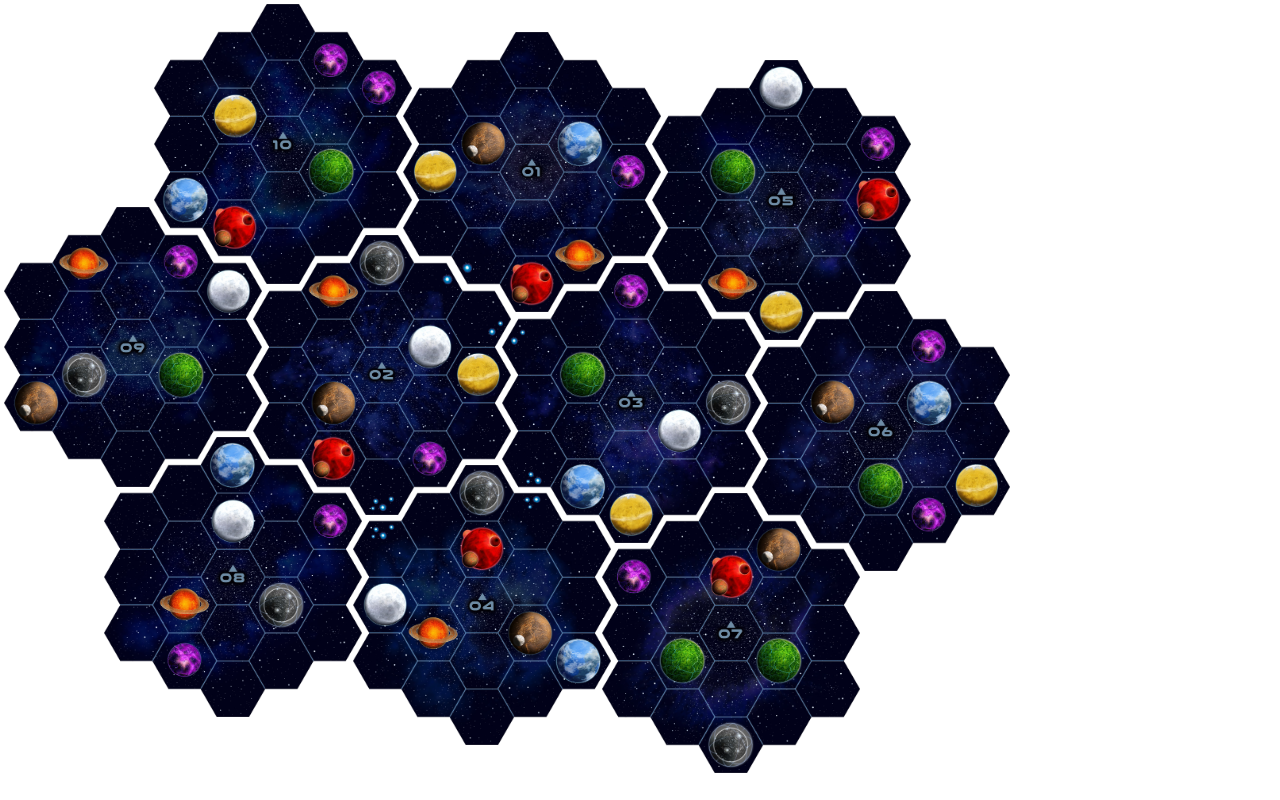
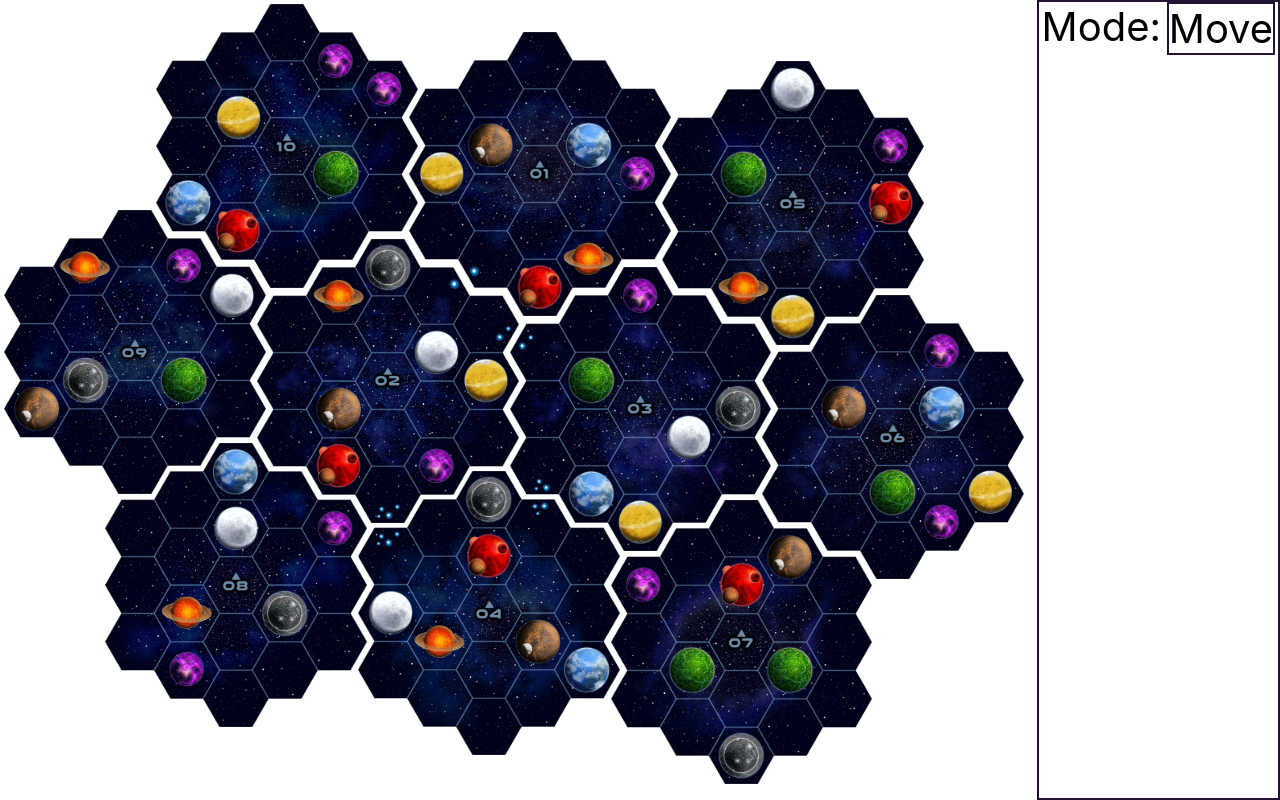
Before and after one commit to stones314/gaia-map-web, a React (Create React App) app: page / in a window 1280 px wide. Built offline with nearby package versions, Linux system fonts and the light colour scheme.

Commit message:
added menu. added moving of sectors split into more files.

```diff
--- a/src/App.css
+++ b/src/App.css
@@ -12,75 +12,11 @@ code {
     monospace;
 }
 
-:root {
-  --sec-height: 35vmin;
-  --sec-delta-x: calc(var(--sec-height) * 0.89);
-  --sec-delta-y: calc(var(--sec-height) * 0.1);
+.App {
+  display: flex;
+  flex-direction: row
 }
 
-.rot0 { transform: rotate(0deg); }
-.rot60 { transform: rotate(60deg); }
-.rot120 { transform: rotate(120deg); }
-.rot180 { transform: rotate(180deg); }
-.rot240 { transform: rotate(240deg); }
-.rot300 { transform: rotate(300deg); }
-
-.map-box {
-  position: relative;
-  width: 100vmin;
-  height: 85vmin;
-/*  border: 2px solid #231233;*/
+@media screen and (orientation:portrait) {
+  .App {flex-direction: column;}
 }
-
-.map-sec {
-  position: absolute;
-  height: var(--sec-height);
-  width: auto;
-}
-
-.map-row {
-  position: absolute;
-  width: 80vmin;
-  /*border: 2px solid #ff3344;*/
-  height: var(--sec-height);
-}
-
-.map-row-1 {
-  top: 0.5vmin;
-  left: calc(var(--sec-height) * 0.55);
-}
-
-.map-row-2 {
-  top: calc(var(--sec-height) * 0.74);
-  left: 0.5vmin;
-}
-
-.map-row-3 {
-  top: calc(var(--sec-height) * 0.74 + var(--sec-height) * 0.82);
-  left: calc(var(--sec-height) * 0.37);
-}
-
-.map-sec-border {
-  border: 3px solid #23ff33;
-  border-radius: 100%;
-}
-
-.map-col-1 {
-  top: 0vmin;
-  left: 0vmin;
-}
-
-.map-col-2 {
-  top: var(--sec-delta-y);
-  left: var(--sec-delta-x);
-}
-
-.map-col-3 {
-  top: calc(var(--sec-delta-y) * 2);
-  left: calc(var(--sec-delta-x) * 2);
-}
-
-.map-col-4 {
-  top: calc(var(--sec-delta-y) * 3);
-  left: calc(var(--sec-delta-x) * 3);
-}
--- a/src/App.jsx
+++ b/src/App.jsx
@@ -13,70 +13,8 @@ import s10 from './img/s10.png';
 import s05b from './img/s05b.png';
 import s06b from './img/s06b.png';
 import s07b from './img/s07b.png';
-
-
-class Sector extends React.Component {
-  getClassName(rot, col, b) {
-    var s = "map-sec"+
-        " rot"+rot+
-        " map-col-"+ col;
-    if (b)
-      s = s +" map-sec-border";
-    return s;
-  }
-
-  render() {
-    return(
-    <img
-      src={this.props.sector}
-      className={this.getClassName(this.props.rotation, this.props.col, false)}
-      onClick={this.props.onClick}
-	  alt={this.props.sector}
-    />
-    )
-  }
-}
-
-
-class Map extends React.Component {
-  renderSector(i, col) {
-    return (
-        <Sector
-          key={i}
-          sid={i}
-          numSect={this.props.numSect}
-          sector={this.props.sectors[i]}
-          rotation={this.props.rotation[i]}
-          col={col}
-          onClick={() => this.props.onClick(i)}
-        />
-    );
-  }
-
-  render(){
-    return (
-      <div className="map-box">
-        <div className="map-row map-row-1">
-          {this.renderSector(0,1)}
-          {this.renderSector(1,2)}
-          {this.renderSector(2,3)}
-        </div>
-        <div className="map-row map-row-2">
-          {this.renderSector(3,1)}
-          {this.renderSector(4,2)}
-          {this.renderSector(5,3)}
-          {this.renderSector(6,4)}
-        </div>
-        <div className="map-row map-row-3">
-          {this.renderSector(7,1)}
-          {this.renderSector(8,2)}
-          {this.renderSector(9,3)}
-       </div>
-     </div>
-    )
-  }
-}
-
+import Map from './Map';
+import Menu from './Menu';
 
 class App extends React.Component {
   constructor(props) {
@@ -84,14 +22,29 @@ class App extends React.Component {
     this.state = {
       sectors: [s10,s01,s05,s09,s02,s03,s06,s08,s04,s07],
       rotation: [0,0,0,0,0,0,0,0,0,0],
+      selected: -1,
       numSect: 10,
+      moveMode: true,
     };
     this.onClickSector = this.onClickSector.bind(this);
   }
 
-
   onClickSector(i) {
     var rot = this.state.rotation.slice();
+    if (this.state.moveMode) {
+      if(this.state.selected < 0){
+        this.setState({selected: i});
+      }else if(this.state.selected === i){
+        this.setState({selected: -1});
+      }else {
+        var sec = this.state.sectors.slice();
+        [sec[i], sec[this.state.selected]] = [sec[this.state.selected], sec[i]];
+        [rot[i], rot[this.state.selected]] = [rot[this.state.selected], rot[i]];
+        this.setState({selected: -1, sectors: sec, rotation: rot});
+      }
+    }
+    else {
+      rot = this.state.rotation.slice();
       if(rot[i] === 300){
         rot[i] = 0;
         this.setState({rotation : rot});
@@ -102,6 +55,11 @@ class App extends React.Component {
         this.setState({rotation: rot});
       }
     }
+  }
+
+  onClickModeBtn() {
+    this.setState({moveMode: !this.state.moveMode});
+  }
 
   render() {
     return (
@@ -111,6 +69,11 @@ class App extends React.Component {
           sectors={this.state.sectors}
           rotation={this.state.rotation}
           onClick={(i) => this.onClickSector(i)}
+          selected={this.state.selected}
+        />
+        <Menu
+          onClickMode={() => this.onClickModeBtn()}
+          moveMode={this.state.moveMode}
         />
       </div>
     )
--- /dev/null
+++ b/src/Map.css
@@ -0,0 +1,106 @@
+body {
+  margin: 0;
+  font-family: -apple-system, BlinkMacSystemFont, "Segoe UI", "Roboto", "Oxygen",
+    "Ubuntu", "Cantarell", "Fira Sans", "Droid Sans", "Helvetica Neue",
+    sans-serif;
+  -webkit-font-smoothing: antialiased;
+  -moz-osx-font-smoothing: grayscale;
+}
+
+code {
+  font-family: source-code-pro, Menlo, Monaco, Consolas, "Courier New",
+    monospace;
+}
+
+:root {
+  --sec-height: 35.5vmin;
+  --sec-width: 38.5vmin;
+  --sec-delta-x: calc(var(--sec-height) * 0.89);
+  --sec-delta-y: calc(var(--sec-height) * 0.1);
+  --menu-font-size: 5vmin;
+}
+
+.rot0 { transform: rotate(0deg); }
+.rot60 { transform: rotate(60deg); }
+.rot120 { transform: rotate(120deg); }
+.rot180 { transform: rotate(180deg); }
+.rot240 { transform: rotate(240deg); }
+.rot300 { transform: rotate(300deg); }
+
+.map-box {
+  position: relative;
+  width: 130vmin;
+  height: 100vmin;
+/*  border: 2px solid #231233;*/
+}
+
+.map-img {
+  width: auto;
+  height: 100%;
+}
+
+.map-sec {
+  position: absolute;
+  height: var(--sec-height);
+  width: auto;
+}
+
+.map-sec-selected {
+  position: absolute;
+  height: calc(var(--sec-height) * 0.96);
+  width: auto;
+}
+
+.map-row {
+  position: absolute;
+  width: 80vmin;
+  /*border: 2px solid #ff3344;*/
+  height: var(--sec-height);
+}
+
+.map-row-1 {
+  top: 0.5vmin;
+  left: calc(var(--sec-height) * 0.55);
+}
+
+.map-row-2 {
+  top: calc(var(--sec-height) * 0.74);
+  left: 0.5vmin;
+}
+
+.map-row-3 {
+  top: calc(var(--sec-height) * 0.74 + var(--sec-height) * 0.82);
+  left: calc(var(--sec-height) * 0.37);
+}
+
+.map-sec-border {
+  border: 1vmin solid #ff0000;
+  border-radius: 100%;
+  overflow: visible;
+}
+
+.map-col-1 {
+  top: 0vmin;
+  left: 0vmin;
+}
+
+.map-col-2 {
+  top: var(--sec-delta-y);
+  left: var(--sec-delta-x);
+}
+
+.map-col-3 {
+  top: calc(var(--sec-delta-y) * 2);
+  left: calc(var(--sec-delta-x) * 2);
+}
+
+.map-col-4 {
+  top: calc(var(--sec-delta-y) * 3);
+  left: calc(var(--sec-delta-x) * 3);
+}
+
+@media screen and (orientation:portrait) {
+  :root {--sec-height: 27vmin; --sec-width: 29.28vmin;}
+  .map-box {width: 100vmin; height: 77vmin;}
+  .menu-box {height: calc(99vmax - 77vmin); width: 99vmin;}
+}
--- /dev/null
+++ b/src/Map.jsx
@@ -0,0 +1,70 @@
+import React from 'react';
+import './Map.css';
+
+class Sector extends React.Component {
+  getClassName(rot, col, sel, b) {
+    var s = "rot"+rot+
+        " map-col-"+ col +
+        " map-sec";
+    if (sel)
+      s = s + "-selected";
+    if (b)
+      s = s +" map-sec-border";
+    return s;
+  }
+
+  render() {
+    return(
+    <div className={this.getClassName(this.props.rotation, this.props.col, this.props.selected, false)}>
+      <img
+        src={this.props.sector}
+        className="map-img"
+        onClick={this.props.onClick}
+        alt={this.props.sector}
+      />
+    </div>
+    )
+  }
+}
+
+class Map extends React.Component {
+  renderSector(i, col) {
+    return (
+        <Sector
+          key={i}
+          sid={i}
+          numSect={this.props.numSect}
+          sector={this.props.sectors[i]}
+          rotation={this.props.rotation[i]}
+          col={col}
+          onClick={() => this.props.onClick(i)}
+          selected={this.props.selected == i}
+        />
+    );
+  }
+
+  render(){
+    return (
+      <div className="map-box">
+        <div className="map-row map-row-1">
+          {this.renderSector(0,1)}
+          {this.renderSector(1,2)}
+          {this.renderSector(2,3)}
+        </div>
+        <div className="map-row map-row-2">
+          {this.renderSector(3,1)}
+          {this.renderSector(4,2)}
+          {this.renderSector(5,3)}
+          {this.renderSector(6,4)}
+        </div>
+        <div className="map-row map-row-3">
+          {this.renderSector(7,1)}
+          {this.renderSector(8,2)}
+          {this.renderSector(9,3)}
+       </div>
+     </div>
+    )
+  }
+}
+
+export default Map;
--- /dev/null
+++ b/src/Menu.css
@@ -0,0 +1,51 @@
+body {
+  margin: 0;
+  font-family: -apple-system, BlinkMacSystemFont, "Segoe UI", "Roboto", "Oxygen",
+    "Ubuntu", "Cantarell", "Fira Sans", "Droid Sans", "Helvetica Neue",
+    sans-serif;
+  -webkit-font-smoothing: antialiased;
+  -moz-osx-font-smoothing: grayscale;
+}
+
+code {
+  font-family: source-code-pro, Menlo, Monaco, Consolas, "Courier New",
+    monospace;
+}
+
+:root {
+  --menu-font-size: 5vmin;
+}
+
+.menu-box {
+  border: 2px solid #231233;
+  width: calc(100vmax - 130vmin);
+  display: flex;
+  flex-direction: column
+}
+
+.menu-row {
+  display: flex;
+  flex-direction: row;
+  justify-content: space-around;
+}
+
+.menu-label {
+  font-size: var(--menu-font-size);
+}
+
+.menu-mode-move {
+  font-size: var(--menu-font-size);
+  border: 2px solid #231233;
+  /*
+  background-color: #654321;
+  font-color: #123456;
+  */
+}
+.menu-mode-rot {
+  font-size: var(--menu-font-size);
+  border: 2px solid #231233;
+  /*
+  background-color: #123456;
+  font-color: #654321;
+  */
+}
--- /dev/null
+++ b/src/Menu.jsx
@@ -0,0 +1,39 @@
+import React from 'react';
+import './Menu.css';
+
+class ModeSelect extends React.Component {
+
+  render() {
+    var cn = "menu-mode-move";
+    var txt = "Move";
+    if (!this.props.moveMode){
+      cn = "menu-mode-rot";
+      txt = "Rotate";
+    }
+    return (
+      <div className="menu-row">
+        <div className="menu-label">
+          <text>Mode:</text>
+        </div>
+        <div className={cn} onClick={this.props.onClick}>
+          <text>{txt}</text>
+        </div>
+      </div>
+    )
+  }
+}
+
+class Menu extends React.Component {
+  render() {
+    return(
+      <div className="menu-box">
+        <ModeSelect
+          onClick={() => this.props.onClickMode()}
+          moveMode={this.props.moveMode}
+        />
+      </div>
+    )
+  }
+}
+
+export default Menu;
```
Lines whose indentation alone changed are shown as unchanged.
